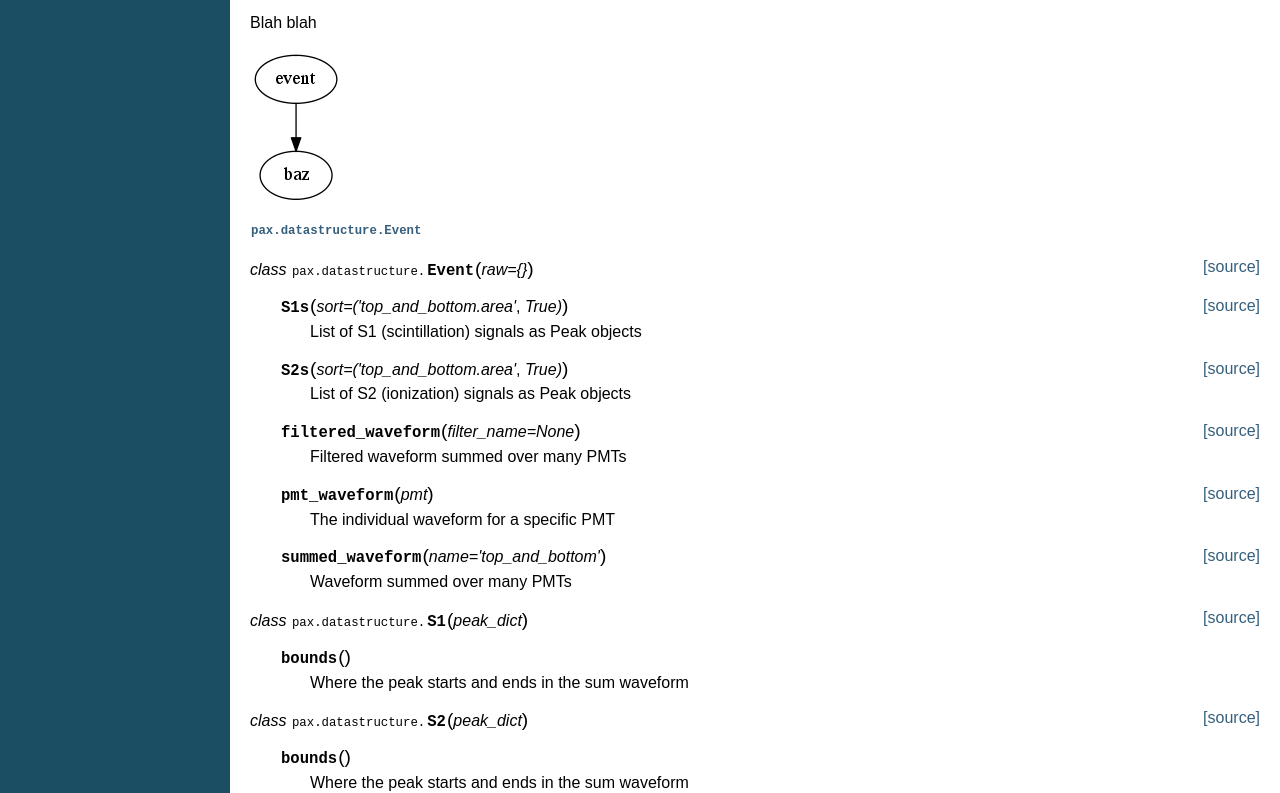
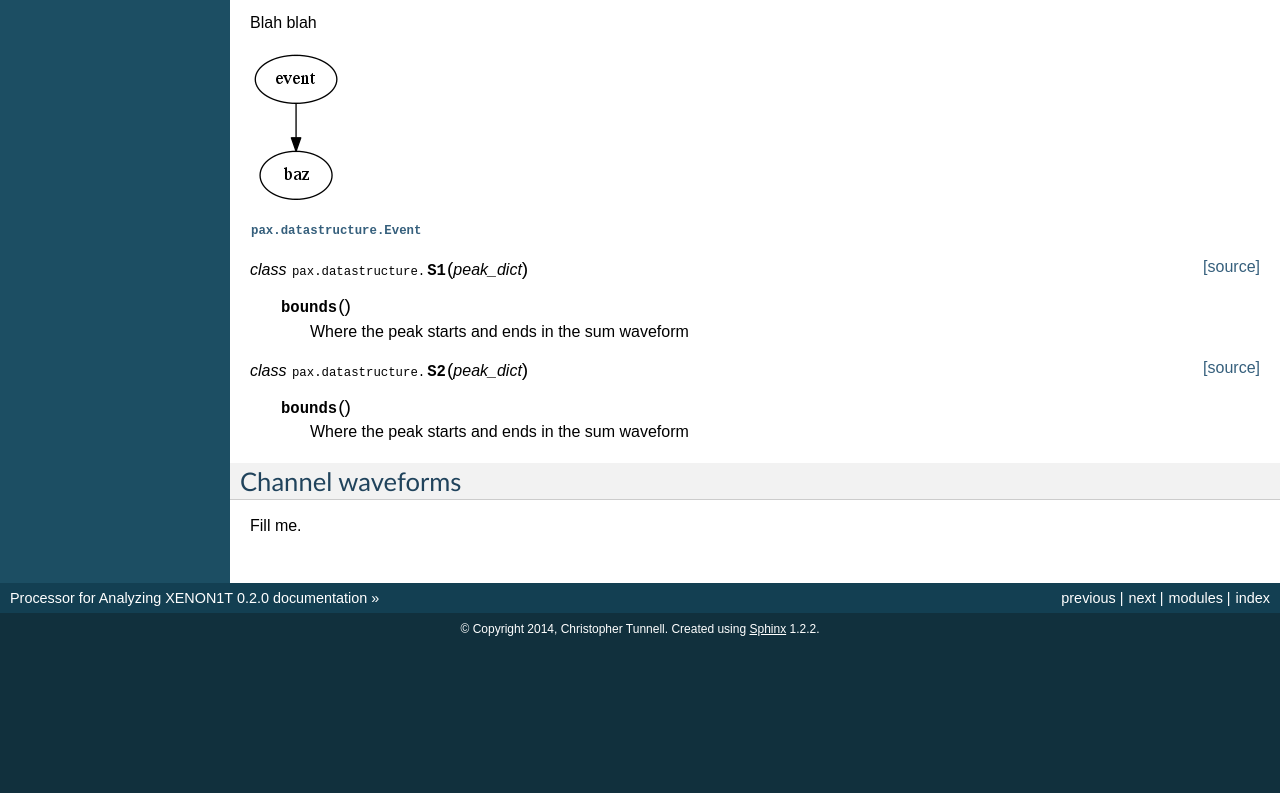
Before and after one commit to XENON1T/pax, a plain HTML site: page format.html in a window 1280 px wide. Shown: the part 497-1290 px from the top of the page. After the commit the page ends 1142 px from the top, so only its background shows below. Drawn offline with Linux system fonts and the light colour scheme.

Commit message:
Generated gh-pages

```diff
--- a/format.html
+++ b/format.html
@@ -80,41 +80,6 @@
 }" />
 </p>
 <p><a class="reference internal" href="pax.html#pax.datastructure.Event" title="pax.datastructure.Event"><tt class="xref py py-class docutils literal"><span class="pre">pax.datastructure.Event</span></tt></a></p>
-<dl class="class">
-<dt id="pax.datastructure.Event">
-<em class="property">class </em><tt class="descclassname">pax.datastructure.</tt><tt class="descname">Event</tt><big>(</big><em>raw={}</em><big>)</big><a class="reference internal" href="_modules/pax/datastructure.html#Event"><span class="viewcode-link">[source]</span></a><a class="headerlink" href="#pax.datastructure.Event" title="Permalink to this definition">¶</a></dt>
-<dd><dl class="method">
-<dt id="pax.datastructure.Event.S1s">
-<tt class="descname">S1s</tt><big>(</big><em>sort=('top_and_bottom.area'</em>, <em>True)</em><big>)</big><a class="reference internal" href="_modules/pax/datastructure.html#Event.S1s"><span class="viewcode-link">[source]</span></a><a class="headerlink" href="#pax.datastructure.Event.S1s" title="Permalink to this definition">¶</a></dt>
-<dd><p>List of S1 (scintillation) signals as Peak objects</p>
-</dd></dl>
-
-<dl class="method">
-<dt id="pax.datastructure.Event.S2s">
-<tt class="descname">S2s</tt><big>(</big><em>sort=('top_and_bottom.area'</em>, <em>True)</em><big>)</big><a class="reference internal" href="_modules/pax/datastructure.html#Event.S2s"><span class="viewcode-link">[source]</span></a><a class="headerlink" href="#pax.datastructure.Event.S2s" title="Permalink to this definition">¶</a></dt>
-<dd><p>List of S2 (ionization) signals as Peak objects</p>
-</dd></dl>
-
-<dl class="method">
-<dt id="pax.datastructure.Event.filtered_waveform">
-<tt class="descname">filtered_waveform</tt><big>(</big><em>filter_name=None</em><big>)</big><a class="reference internal" href="_modules/pax/datastructure.html#Event.filtered_waveform"><span class="viewcode-link">[source]</span></a><a class="headerlink" href="#pax.datastructure.Event.filtered_waveform" title="Permalink to this definition">¶</a></dt>
-<dd><p>Filtered waveform summed over many PMTs</p>
-</dd></dl>
-
-<dl class="method">
-<dt id="pax.datastructure.Event.pmt_waveform">
-<tt class="descname">pmt_waveform</tt><big>(</big><em>pmt</em><big>)</big><a class="reference internal" href="_modules/pax/datastructure.html#Event.pmt_waveform"><span class="viewcode-link">[source]</span></a><a class="headerlink" href="#pax.datastructure.Event.pmt_waveform" title="Permalink to this definition">¶</a></dt>
-<dd><p>The individual waveform for a specific PMT</p>
-</dd></dl>
-
-<dl class="method">
-<dt id="pax.datastructure.Event.summed_waveform">
-<tt class="descname">summed_waveform</tt><big>(</big><em>name='top_and_bottom'</em><big>)</big><a class="reference internal" href="_modules/pax/datastructure.html#Event.summed_waveform"><span class="viewcode-link">[source]</span></a><a class="headerlink" href="#pax.datastructure.Event.summed_waveform" title="Permalink to this definition">¶</a></dt>
-<dd><p>Waveform summed over many PMTs</p>
-</dd></dl>
-
-</dd></dl>
-
 <dl class="class">
 <dt id="pax.datastructure.S1">
 <em class="property">class </em><tt class="descclassname">pax.datastructure.</tt><tt class="descname">S1</tt><big>(</big><em>peak_dict</em><big>)</big><a class="reference internal" href="_modules/pax/datastructure.html#S1"><span class="viewcode-link">[source]</span></a><a class="headerlink" href="#pax.datastructure.S1" title="Permalink to this definition">¶</a></dt>
```
Also changed, not shown: genindex.html (+6 -6 lines), _sources/format.txt, searchindex.js, 1 other file.
